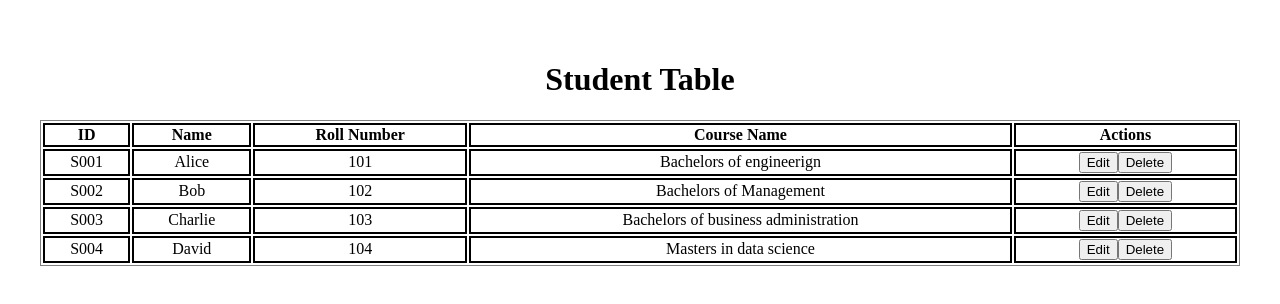
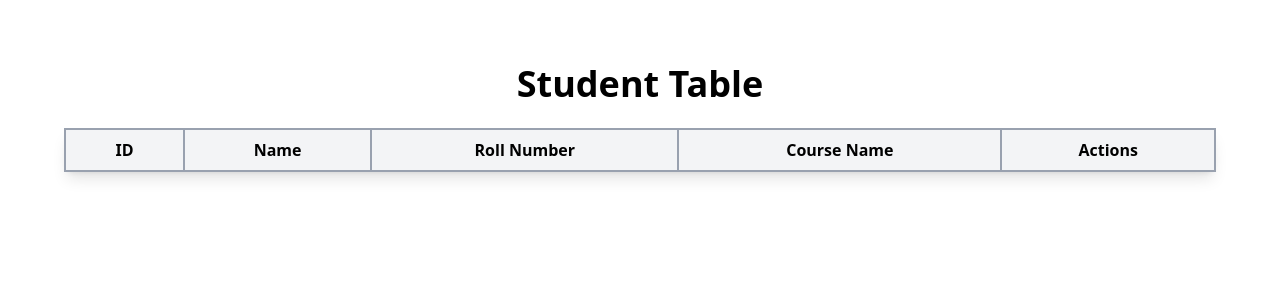
Before and after one commit to HitaarnavBhatia/SonarTest, a React (Vite) app: page / in a window 1280 px wide. Shown: the top 304 px of the page. Built offline with nearby package versions, Linux system fonts and the light colour scheme.

Commit message:
added table

```diff
--- a/src/App.jsx
+++ b/src/App.jsx
@@ -1,14 +1,14 @@
-import React from "react";
+import React, { useState } from "react";
 import "./index.css";
 import "./App.css";
 
 function App() {
-    const students = [
+    const [students, setstudents] = useState([
         { id: "S001", name: "Alice", roll: "101", course: "Bachelors of engineerign" },
         { id: "S002", name: "Bob", roll: "102", course: "Bachelors of Management" },
         { id: "S003", name: "Charlie", roll: "103", course: "Bachelors of business administration" },
         { id: "S004", name: "David", roll: "104", course: "Masters in data science" },
-    ];
+    ]);
 
     return (
         <div className="p-8">
@@ -27,24 +27,7 @@ function App() {
                 </tr>
                 </thead>
 
-                <tbody>
-                    {students.map((student) => (
-                        <tr key={student.id} className="even:bg-gray-50">
-                            <td className="border-2 border-gray-400 px-4 py-2">{student.id}</td>
-                            <td className="border-2 border-gray-400 px-4 py-2">{student.name}</td>
-                            <td className="border-2 border-gray-400 px-4 py-2">{student.roll}</td>
-                            <td className="border-2 border-gray-400 px-4 py-2">{student.course}</td>
-                            <td className="border-2 border-gray-400 px-4 py-2 space-x-2">
-                                <button className="bg-blue-600 hover:bg-blue-700 text-white px-3 py-1 rounded">
-                                    Edit
-                                </button>
-                                <button className="bg-red-600 hover:bg-red-700 text-white px-3 py-1 rounded">
-                                    Delete
-                                </button>
-                            </td>
-                        </tr>
-                    ))}
-                </tbody>
+
             </table>
         </div>
     );
--- a/src/index.css
+++ b/src/index.css
@@ -1,3 +1 @@
-@tailwind base;
-@tailwind components;
-@tailwind utilities;
+@import "tailwindcss";
--- a/tailwind.config.js
+++ b/tailwind.config.js
@@ -1,3 +1,4 @@
+/** @type {import('tailwindcss').Config} */
 export default {
     content: [
       "./index.html",
```
